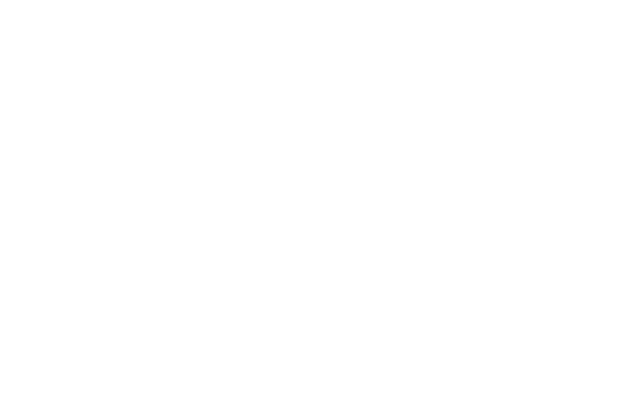
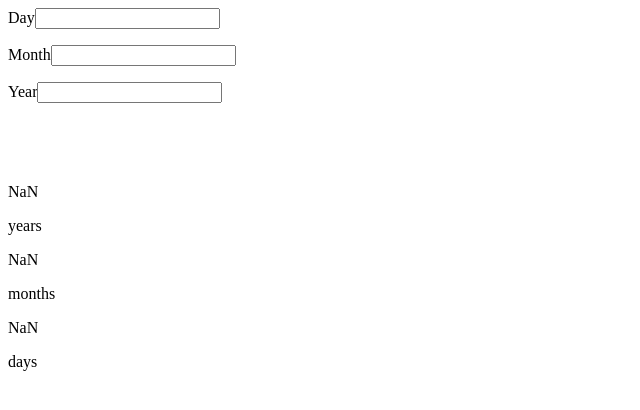
Before and after one commit to 8n9ght/age-calculator, a React (Create React App) app: page / in a window 1280 px wide. Shown: the top 410 px of the page, without its empty margins (0-640 px from the left). Built offline with nearby package versions, Linux system fonts and the light colour scheme.

Commit message:
added age calculator logic

```diff
--- a/src/App.js
+++ b/src/App.js
@@ -1,7 +1,119 @@
+/* eslint-disable react-hooks/exhaustive-deps */
+import { useEffect, useState } from "react";
+
 function App() {
+  const [day, setDay] = useState(0);
+  const [month, setMonth] = useState(0);
+  const [year, setYear] = useState(0);
+
+  const [ageD, setAged] = useState();
+  const [ageM, setAgem] = useState();
+  const [ageY, setAgey] = useState();
+
+  console.log(day, month, year)
+
+  const ageCalculator = () => {
+    const birthdayFormat = `${day}/${month}/${year}`;
+    const [bDay, bMonth, bYear] = birthdayFormat.split("/").map(Number);
+
+    const birthday = new Date(`${bYear}-${bMonth}-${bDay}`);
+    console.log(bDay, ' jour')
+    console.log(bMonth, ' mois')
+    console.log(bYear, ' année')
+    console.log(birthday)
+    const today = new Date();
+
+    let yearsDiff = today.getFullYear() - birthday.getFullYear();
+    let monthDiff = today.getMonth() - birthday.getMonth();
+    let daysDiff = today.getDate() - birthday.getDate();
+
+    if (monthDiff < 0 || (monthDiff === 0 && daysDiff < 0)) {
+      yearsDiff--;
+      monthDiff += 12;
+    }
+
+    if (daysDiff < 0) {
+      const prevMonth = new Date(today.getFullYear(), today.getMonth() - 1, 1);
+      daysDiff += Math.floor((today - prevMonth) / (1000 * 60 * 60 * 24));
+    }
+
+    setAged(daysDiff)
+    setAgem(monthDiff)
+    setAgey(yearsDiff)
+
+  };
+
+  const handleChangeDay = (e) => {
+    setDay(e.target.value);
+  };
+
+  const handleChangeMonth = (e) => {
+    setMonth(e.target.value);
+  };
+
+  const handleChangeYear = (e) => {
+    setYear(e.target.value);
+  };
+
+  useEffect(() => {
+    ageCalculator()
+  }, [day, month, year])
+
   return (
     <div className="wrapper">
-
+      <div className="calculator">
+        <section className="calculator__form">
+          <article className="calculator__form__inputs">
+            <label for="day">Day</label>
+            <input
+              type="text"
+              id="day"
+              onChange={handleChangeDay}
+            ></input>
+            <p className="calculator__form__message"></p>
+          </article>
+          <article className="calculator__form__inputs">
+            <label for="month">Month</label>
+            <input
+              type="text"
+              id="month"
+              onChange={handleChangeMonth}
+            ></input>
+            <p className="calculator__form__message"></p>
+          </article>
+          <article className="calculator__form__inputs">
+            <label for="year">Year</label>
+            <input
+              type="text"
+              id="year"
+              onChange={handleChangeYear}
+            ></input>
+            <p className="calculator__form__message"></p>
+          </article>
+        </section>
+        <section className="calculator__divider">
+          <img
+            src="./images/icon-arrow.svg"
+            className="calculator__divider__img"
+            alt="divider icon"
+          ></img>
+          <span className="calculator__divider__line"></span>
+        </section>
+        <section className="calculator__age">
+          <article className="calculator__age__item">
+            <p className="calculator__age__item--num">{ageY}</p>
+            <p className="calculator__age__item--label">years</p>
+          </article>
+          <article className="calculator__age__item">
+            <p className="calculator__age__item--num">{ageM}</p>
+            <p className="calculator__age__item--label">months</p>
+          </article>
+          <article className="calculator__age__item">
+            <p className="calculator__age__item--num">{ageD}</p>
+            <p className="calculator__age__item--label">days</p>
+          </article>
+        </section>
+      </div>
     </div>
   );
 }
```
